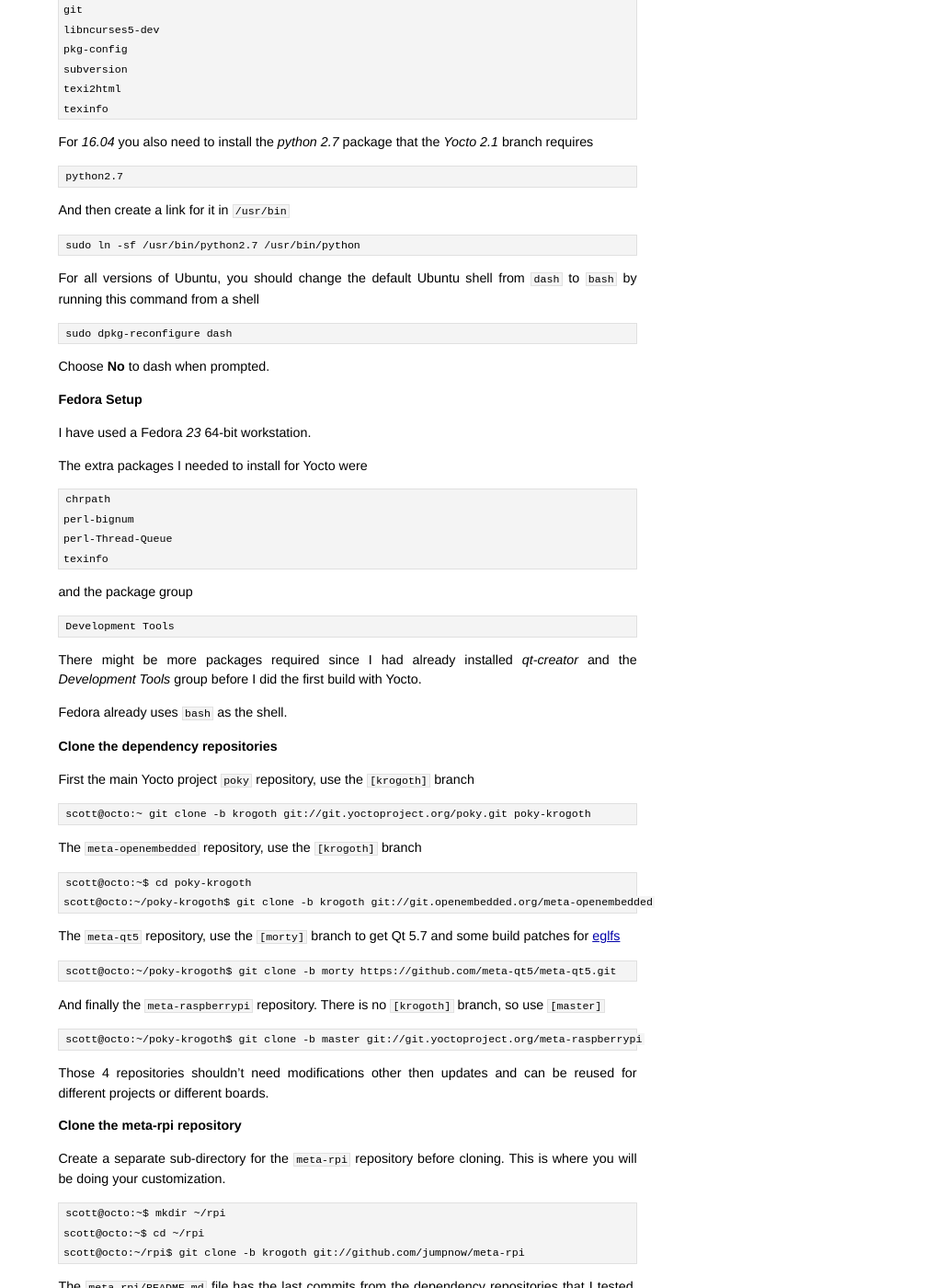
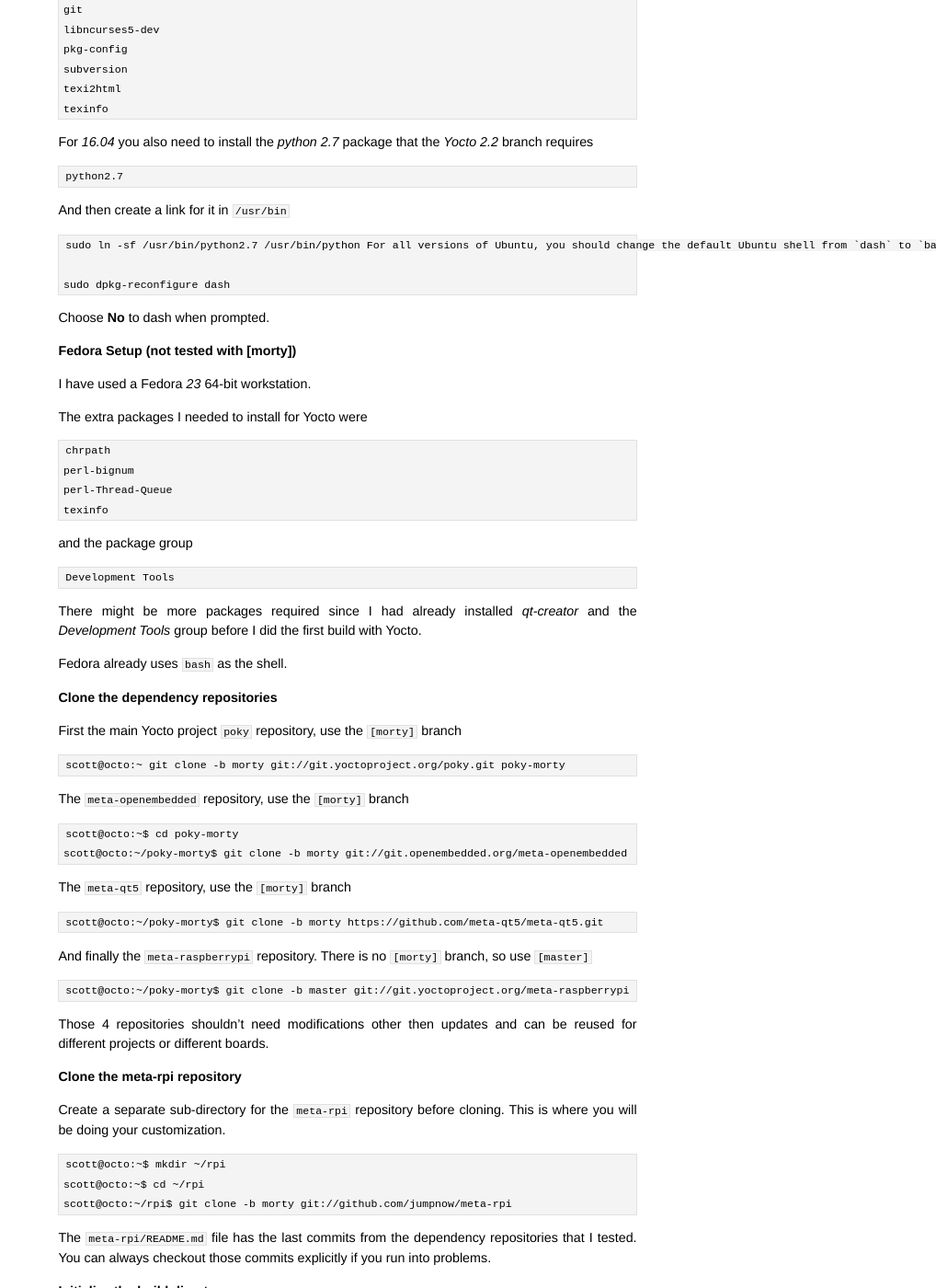
Before and after one commit to jumpnow/jumpnowtek-site, a Jekyll site: the page built from _posts/2015-12-04-Raspberry-Pi-Systems-with-Yocto.md, in a window 1280 px wide and 1400 px high, scrolled down 3782 px. Shown: the whole window at 92% size, without its empty margins (262-1280 px from the left). Built offline with Jekyll 4.4.1, drawn with Linux system fonts in a browser that asks for light colours; some of the changed text lies outside the part shown.

Commit message:
Morty updates

```diff
--- a/_posts/2015-12-04-Raspberry-Pi-Systems-with-Yocto.md
+++ b/_posts/2015-12-04-Raspberry-Pi-Systems-with-Yocto.md
@@ -65,7 +65,7 @@
 
 ### System Info
 
-The Yocto version is `2.1.1` the `[krogoth]` branch.
+The Yocto version is `2.2.0` the `[morty]` branch.
 
 The `4.4.32` Linux kernel comes from the [github.com/raspberrypi/linux][rpi-kernel] repository.
 
@@ -177,21 +177,20 @@
     texi2html
     texinfo
 
-For *16.04* you also need to install the *python 2.7* package that the *Yocto 2.1* branch requires
+For *16.04* you also need to install the *python 2.7* package that the *Yocto 2.2* branch requires
 
     python2.7
 
 And then create a link for it in `/usr/bin`
 
     sudo ln -sf /usr/bin/python2.7 /usr/bin/python
-
 For all versions of Ubuntu, you should change the default Ubuntu shell from `dash` to `bash` by running this command from a shell
 
     sudo dpkg-reconfigure dash
 
 Choose **No** to dash when prompted.
 
-### Fedora Setup
+### Fedora Setup (not tested with [morty])
 
 I have used a Fedora *23* 64-bit workstation.
 
@@ -212,22 +211,22 @@
 
 ### Clone the dependency repositories
 
-First the main Yocto project `poky` repository, use the `[krogoth]` branch
+First the main Yocto project `poky` repository, use the `[morty]` branch
 
-    scott@octo:~ git clone -b krogoth git://git.yoctoproject.org/poky.git poky-krogoth
+    scott@octo:~ git clone -b morty git://git.yoctoproject.org/poky.git poky-morty
 
-The `meta-openembedded` repository, use the `[krogoth]` branch
+The `meta-openembedded` repository, use the `[morty]` branch
 
-    scott@octo:~$ cd poky-krogoth
-    scott@octo:~/poky-krogoth$ git clone -b krogoth git://git.openembedded.org/meta-openembedded
+    scott@octo:~$ cd poky-morty
+    scott@octo:~/poky-morty$ git clone -b morty git://git.openembedded.org/meta-openembedded
 
-The `meta-qt5` repository, use the `[morty]` branch to get Qt 5.7 and some build patches for [eglfs][qt-eglfs]
+The `meta-qt5` repository, use the `[morty]` branch
 
-    scott@octo:~/poky-krogoth$ git clone -b morty https://github.com/meta-qt5/meta-qt5.git
+    scott@octo:~/poky-morty$ git clone -b morty https://github.com/meta-qt5/meta-qt5.git
 
-And finally the `meta-raspberrypi` repository. There is no `[krogoth]` branch, so use `[master]`
+And finally the `meta-raspberrypi` repository. There is no `[morty]` branch, so use `[master]`
 
-    scott@octo:~/poky-krogoth$ git clone -b master git://git.yoctoproject.org/meta-raspberrypi
+    scott@octo:~/poky-morty$ git clone -b master git://git.yoctoproject.org/meta-raspberrypi
 
 Those 4 repositories shouldn't need modifications other then updates and can be reused for different projects or different boards.
 
@@ -237,7 +236,7 @@
 
     scott@octo:~$ mkdir ~/rpi
     scott@octo:~$ cd ~/rpi
-    scott@octo:~/rpi$ git clone -b krogoth git://github.com/jumpnow/meta-rpi
+    scott@octo:~/rpi$ git clone -b morty git://github.com/jumpnow/meta-rpi
 
 The `meta-rpi/README.md` file has the last commits from the dependency repositories that I tested. You can always checkout those commits explicitly if you run into problems.
 
@@ -254,7 +253,7 @@
 
 Or you could use the *Yocto* environment script `oe-init-build-env` like this passing in the path to the build directory
 
-    scott@octo:~$ source poky-krogoth/oe-init-build-env ~/rpi/build
+    scott@octo:~$ source poky-morty/oe-init-build-env ~/rpi/build
 
 The *Yocto* environment script will create the build directory if it does not already exist.
 
@@ -280,7 +279,7 @@
 For example, if your directory structure does not look exactly like this, you will need to modify `bblayers.conf`
 
 
-    ~/poky-krogoth/
+    ~/poky-morty/
          meta-openembedded/
          meta-qt5/
          meta-raspberrypi
@@ -310,7 +309,7 @@
 
 Use **raspberrypi2** for the RPi3.
 
-There is a new **raspberrypi3** MACHINE option with `[krogoth]`, but all it adds to the **raspberrypi2** configuration is the RPi3 wifi drivers. I prefer to add drivers like that explicitly in my *image* recipe if I need them. The RPi wifi drivers are in the `console-image`, but that's because it's just a demo.
+There is a new **raspberrypi3** MACHINE option with `[morty]`, but I recommend you stick with using **raspberrypi2** for MACHINE. Nothing is lost.
 
 You can only build for one type of MACHINE at a time because of the different instruction sets.
 
@@ -338,7 +337,7 @@
 
 You need to [source][source-script] the Yocto environment into your shell before you can use [bitbake][bitbake]. The `oe-init-build-env` will not overwrite your customized conf files.
 
-    scott@octo:~$ source poky-krogoth/oe-init-build-env ~/rpi/build
+    scott@octo:~$ source poky-morty/oe-init-build-env ~/rpi/build
 
     ### Shell environment set up for builds. ###
 
@@ -383,7 +382,7 @@
 
     inherit core-image
 
-which is `poky-krogoth/meta/classes/core-image.bbclass` and pulls in some required base packages.  This is useful to know if you create your own image recipe.
+which is `poky-morty/meta/classes/core-image.bbclass` and pulls in some required base packages.  This is useful to know if you create your own image recipe.
 
 #### qt5-basic-image
 
@@ -502,11 +501,11 @@
 
 For instance, if I had this in the `local.conf`
 
-    TMPDIR = "/oe8/rpi/tmp-krogoth"
+    TMPDIR = "/oe8/rpi/tmp-morty"
 
 Then I would export this environment variable before running `copy_boot.sh`
 
-    scott@octo:~/rpi/meta-rpi/scripts$ export OETMP=/oe8/rpi/tmp-krogoth
+    scott@octo:~/rpi/meta-rpi/scripts$ export OETMP=/oe8/rpi/tmp-morty
 
 If you didn't override the default `TMPDIR` in `local.conf`, then set it to the default `TMPDIR`
 
@@ -553,7 +552,7 @@
 
     scott@octo:~$ sudo umount /dev/sdb1
     scott@octo:~$ sudo umount /dev/sdb2
-    scott@octo:~$ export OETMP=/oe8/rpi/tmp-krogoth
+    scott@octo:~$ export OETMP=/oe8/rpi/tmp-morty
     scott@octo:~$ export MACHINE=raspberrypi2
     scott@octo:~$ cd rpi/meta-rpi/scripts
     scott@octo:~/rpi/meta-rpi/scripts$ ./copy_boot.sh sdb
@@ -585,7 +584,7 @@
 
 To display the list of available packages from the `meta-` repositories included in *bblayers.conf*
 
-    scott@octo:~$ source poky-krogoth/oe-init-build-env ~/rpi/build
+    scott@octo:~$ source poky-morty/oe-init-build-env ~/rpi/build
 
     scott@octo:~/rpi/build$ bitbake -s
 
```
Also changed, not shown: other parts of _posts/2015-12-04-Raspberry-Pi-Systems-with-Yocto.md (+3 -3 lines), _posts/2015-06-08-BeagleBone-Systems-with-Yocto.md (+22 -22 lines).
